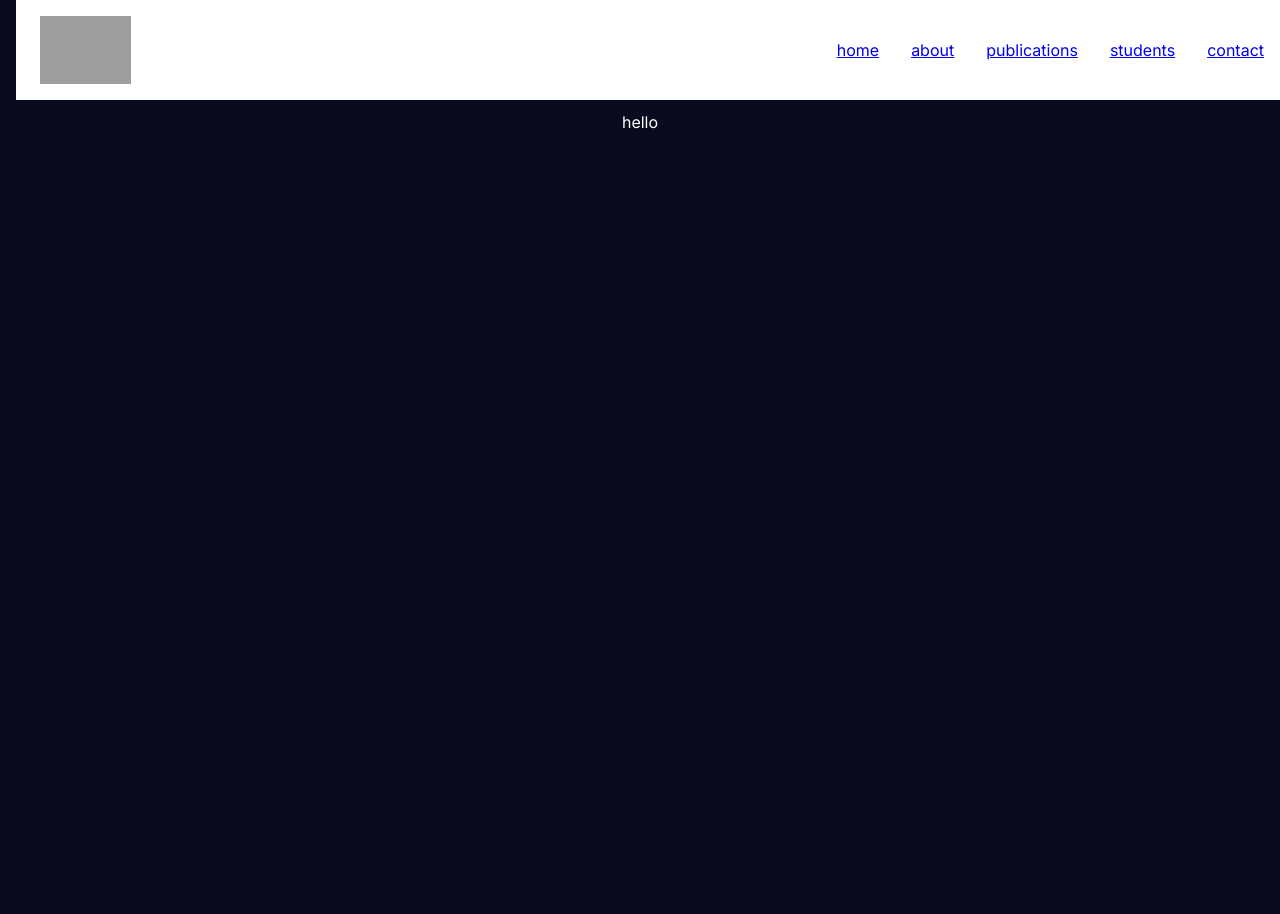
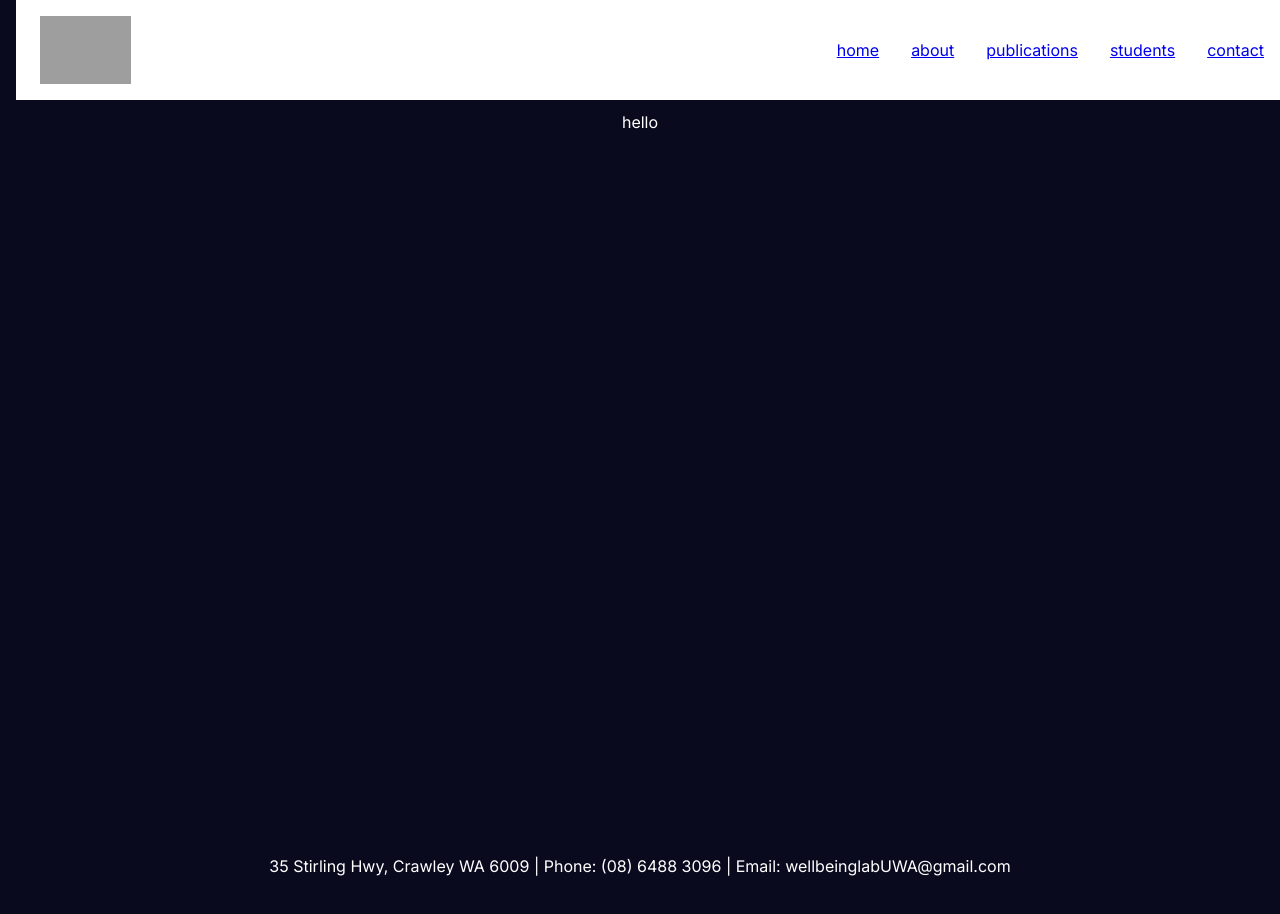
Before and after one commit to gainesaurus/ewb-lab-site, a Next.js app: page / in a window 1280 px wide. Shown: the top 914 px of the page. Before the commit the page ends 832 px from the top, so only its background shows below. Built offline with nearby package versions, Linux system fonts and the light colour scheme; grey boxes are pictures that could not be loaded.

Commit message:
feat: footer with contact info

```diff
--- a/app/globals.css
+++ b/app/globals.css
@@ -15,3 +15,10 @@ body {
   color: white;
   padding: 1rem;
 }
+
+footer {
+  display: flex;
+  justify-content: center;
+  align-items: center;
+  height: 100px;
+}
--- a/app/layout.tsx
+++ b/app/layout.tsx
@@ -43,6 +43,9 @@ export default function RootLayout({
         </nav>
       </header>
       <body className={inter.className}>{children}</body>
+      <footer>
+        35 Stirling Hwy, Crawley WA 6009 | Phone: (08) 6488 3096 | Email: wellbeinglabUWA@gmail.com
+      </footer>
     </html>
   )
 }
```
